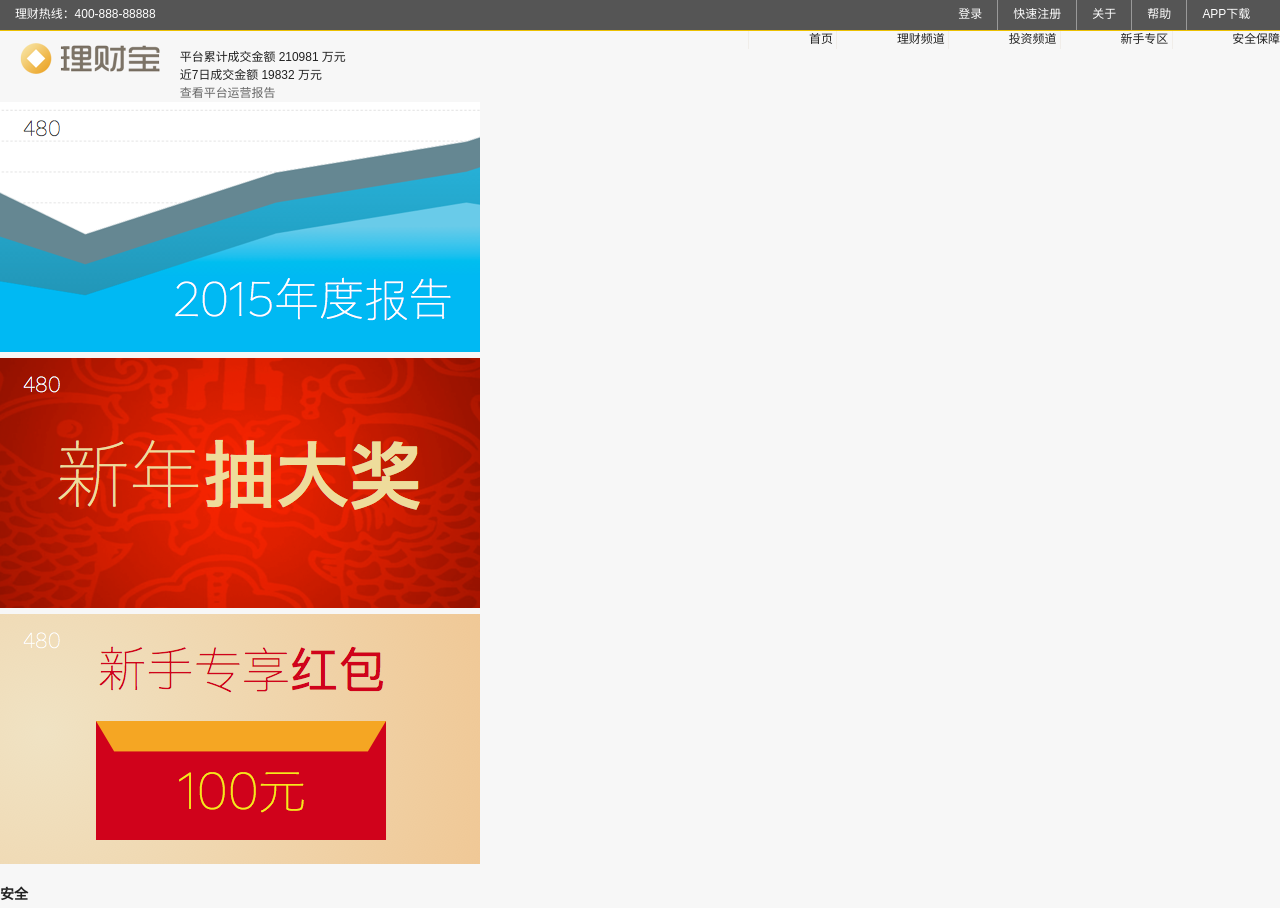
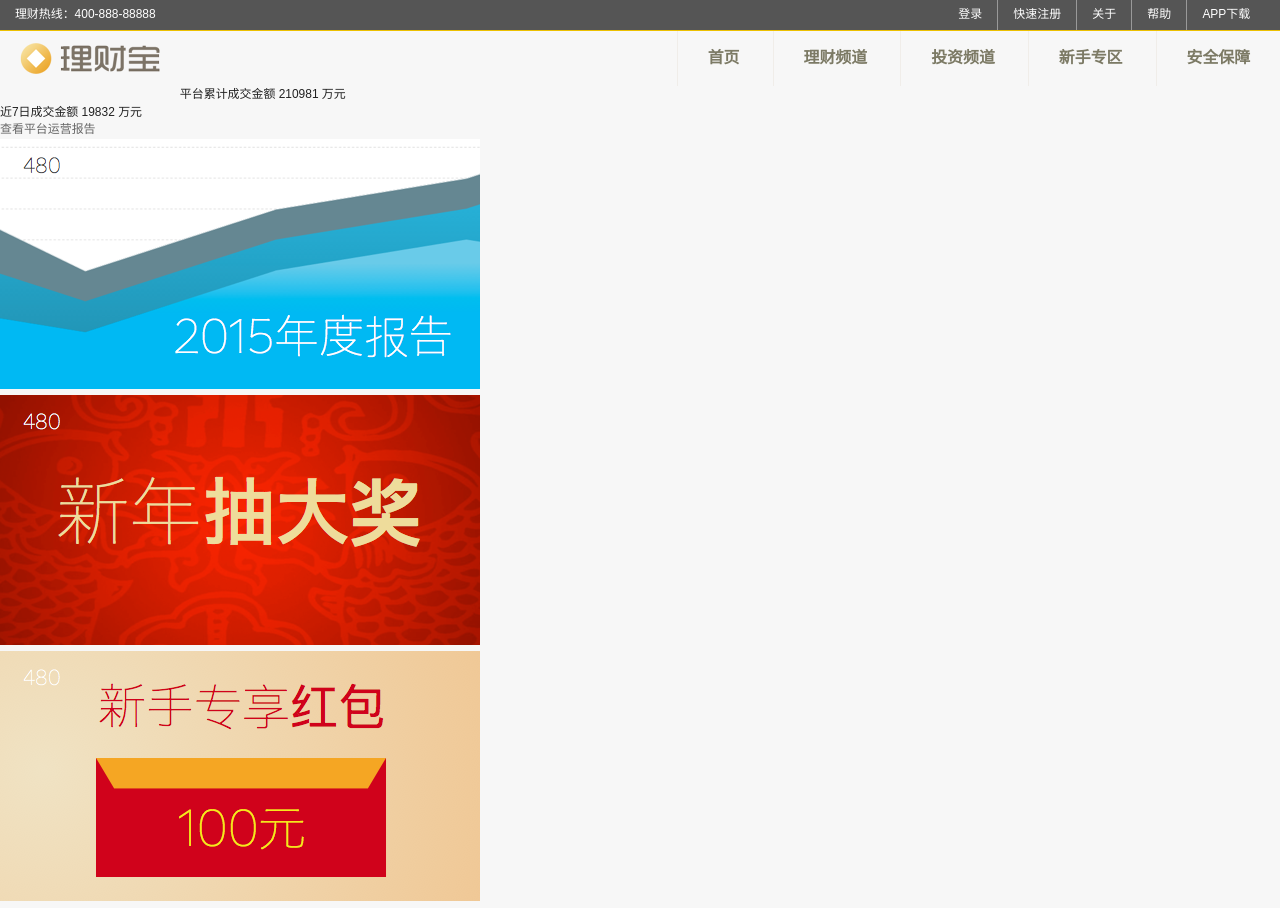
Before and after one commit to zhangh-design/responsive-web-design, a plain HTML site: page demo/src/index.html in a window 1280 px wide. Shown: the top 908 px of the page. Drawn offline with Linux system fonts and the light colour scheme.

Commit message:
fix: 头部主导航 a 标签内的文字写在了 a 标签的外面

```diff
--- a/demo/src/index.html
+++ b/demo/src/index.html
@@ -1,13 +1,15 @@
 <!DOCTYPE html>
 <html lang="zh-CN">
+
 <head>
   <meta charset="UTF-8" />
   <meta http-equiv="x-ua-compatible" content="ie=edge" />
   <meta name="viewport" content="width=device-width, initial-scale=1.0" />
   <title>理财网站</title>
-    <link rel="stylesheet" href="./css/normalize.css">
-    <link rel="stylesheet" href="./css/main.css">
+  <link rel="stylesheet" href="./css/normalize.css" />
+  <link rel="stylesheet" href="./css/main.css" />
 </head>
+
 <body>
   <!--[if lte IE 8]>
       <p class="browser-upgrade">
@@ -32,15 +34,13 @@
       </ul>
     </nav>
     <nav class="main">
-        <a href="#" class="brand"
-          ><img src="img/logo@1x.png" alt="回到首页"
-        /></a>
+      <a href="#" class="brand"><img src="img/logo@1x.png" alt="回到首页" /></a>
       <ul>
-          <li><a href="#"></a>首页</li>
-          <li><a href="#"></a>理财频道</li>
-          <li><a href="#"></a>投资频道</li>
-          <li><a href="#"></a>新手专区</li>
-          <li><a href="#"></a>安全保障</li>
+        <li><a href="#">首页</a></li>
+        <li><a href="#">理财频道</a></li>
+        <li><a href="#">投资频道</a></li>
+        <li><a href="#">新手专区</a></li>
+        <li><a href="#">安全保障</a></li>
       </ul>
     </nav>
   </header>
@@ -81,10 +81,7 @@
       </div>
     </section>
     <section class="notice">
-        <a href="#"
-          ><span>2019-05-01</span
-          >五一期间业务受理及值班公告-希望对您的投资理财能有帮助。</a
-        >
+      <a href="#"><span>2019-05-01</span>五一期间业务受理及值班公告-希望对您的投资理财能有帮助。</a>
       <a href="#" class="more">更多公告</a>
     </section>
     <section class="product">
@@ -258,4 +255,5 @@
     <p>hz某互联网公司 版本所有 @ 2019-2030</p>
   </footer>
 </body>
+
 </html>
```
Lines whose indentation alone changed are shown as unchanged.
